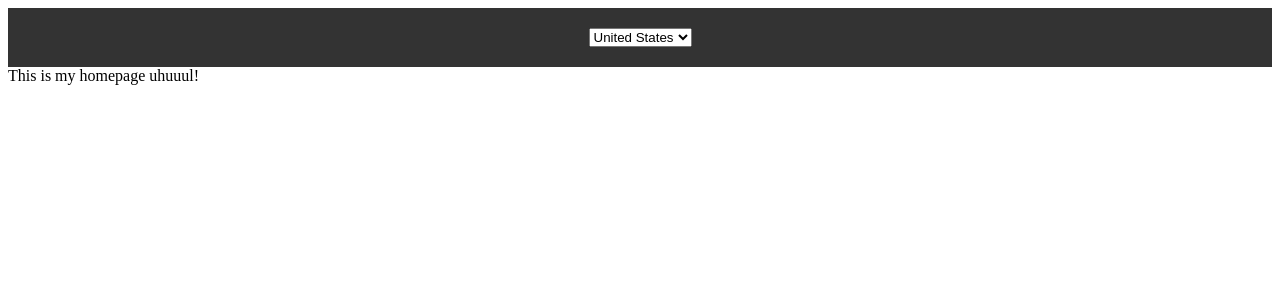
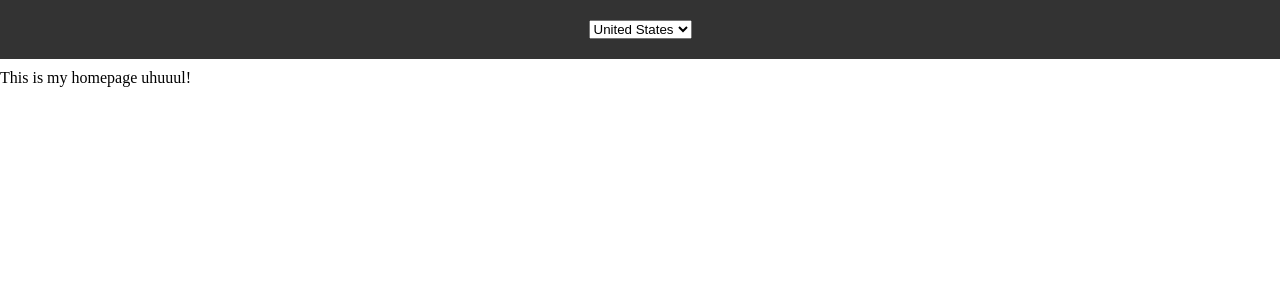
Before and after one commit to denidiasjr/react-studies, a Next.js app in the folder tvshow-pro/: page / in a window 1280 px wide. Shown: the top 300 px of the page. Built offline with nearby package versions, Linux system fonts and the light colour scheme.

Commit message:
Finishing app hands-on section!

```diff
--- a/tvshow-pro/components/Header/styles.scss
+++ b/tvshow-pro/components/Header/styles.scss
@@ -3,4 +3,5 @@
   color: #fff;
   padding: 20px;
   text-align: center;
+  margin-bottom: 10px;
 }
--- a/tvshow-pro/pages/[country]/[showId]/styles.scss
+++ b/tvshow-pro/pages/[country]/[showId]/styles.scss
@@ -1,4 +1,7 @@
 .show-details {
+  padding-left: 10px;
+  padding-right: 10px;
+
   &__poster {
     height: 200px;
     background-size: cover;
--- a/tvshow-pro/pages/_app.js
+++ b/tvshow-pro/pages/_app.js
@@ -1,5 +1,6 @@
 // import App from 'next/app'
 import Header from '../components/Header';
+import './styles.scss'
 
 function MyApp({ Component, pageProps }) {
   return (
--- /dev/null
+++ b/tvshow-pro/pages/styles.scss
@@ -0,0 +1,4 @@
+body {
+  margin: 0;
+  padding: 0;
+}
```
